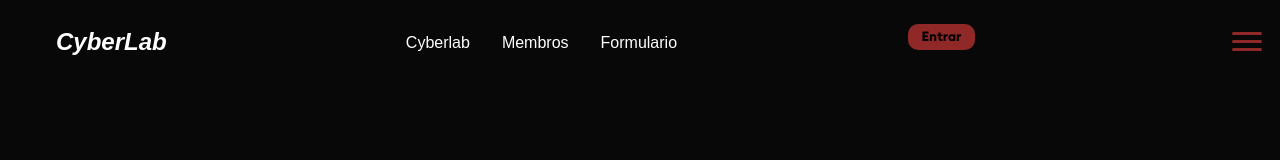
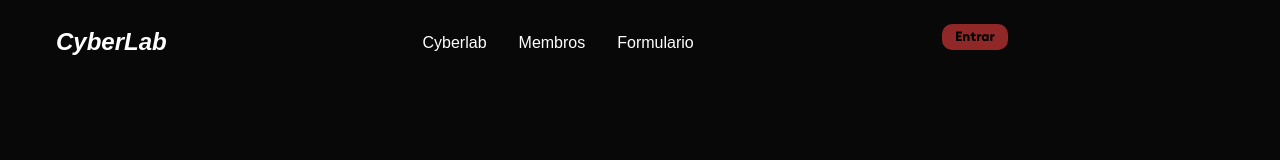
Before and after one commit to lainsecurity/ownadoresdepadaria, a plain HTML site: page index.html in a window 1280 px wide. Shown: the top 160 px of the page. Drawn offline with Linux system fonts and the light colour scheme.

Commit message:
cyberlebi

```diff
--- a/css/style.css
+++ b/css/style.css
@@ -141,7 +141,7 @@ nav{
 }
 
 .hamburger {
-    display: inline-block;
+    display: none;
     cursor: pointer;
     padding: 10px;
     border: none;
@@ -377,6 +377,7 @@ nav{
         right: 20%;
     }
     .hamburger{
+        display: block;
         margin-right: 1em;
     }
   }
```
